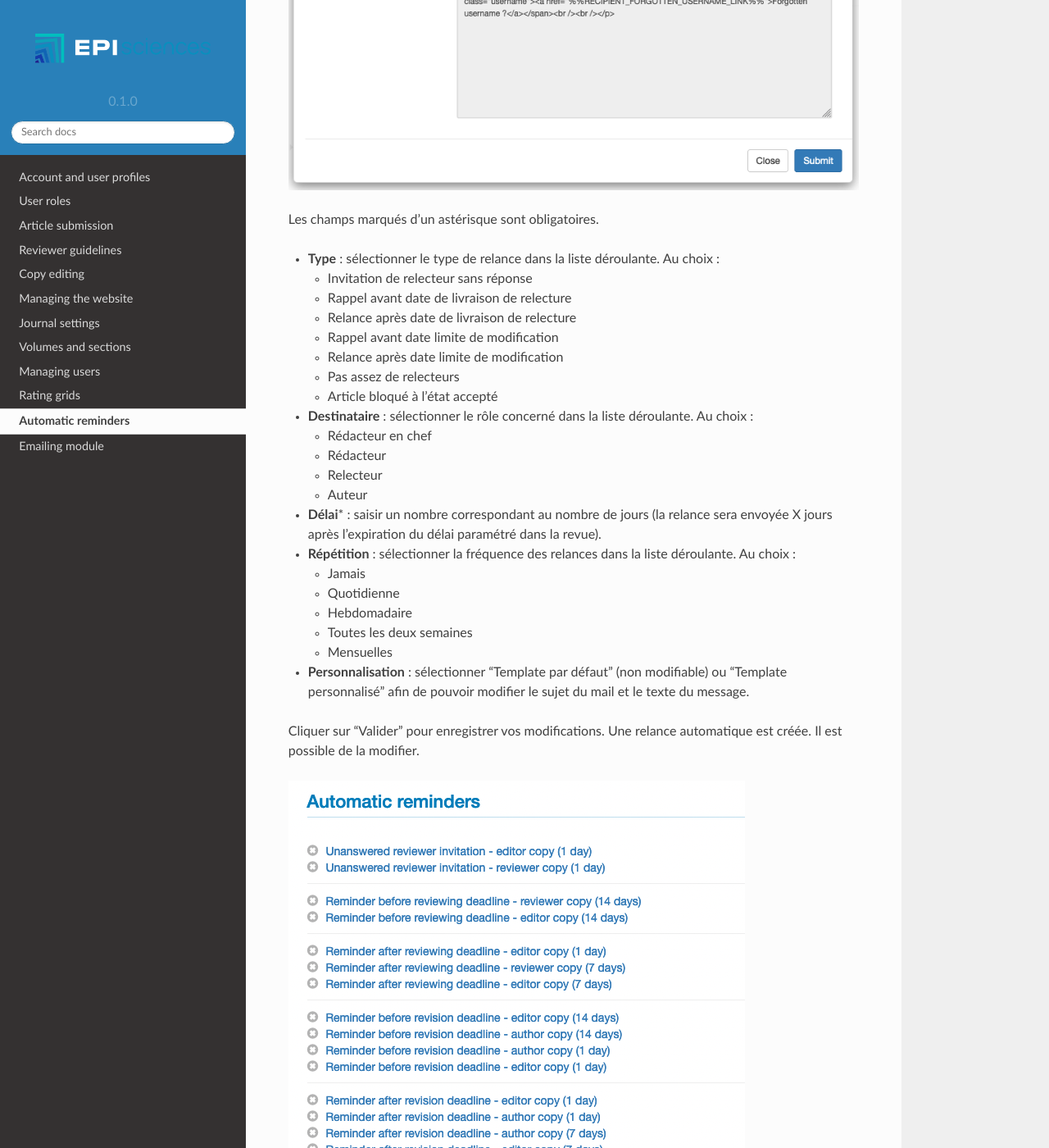
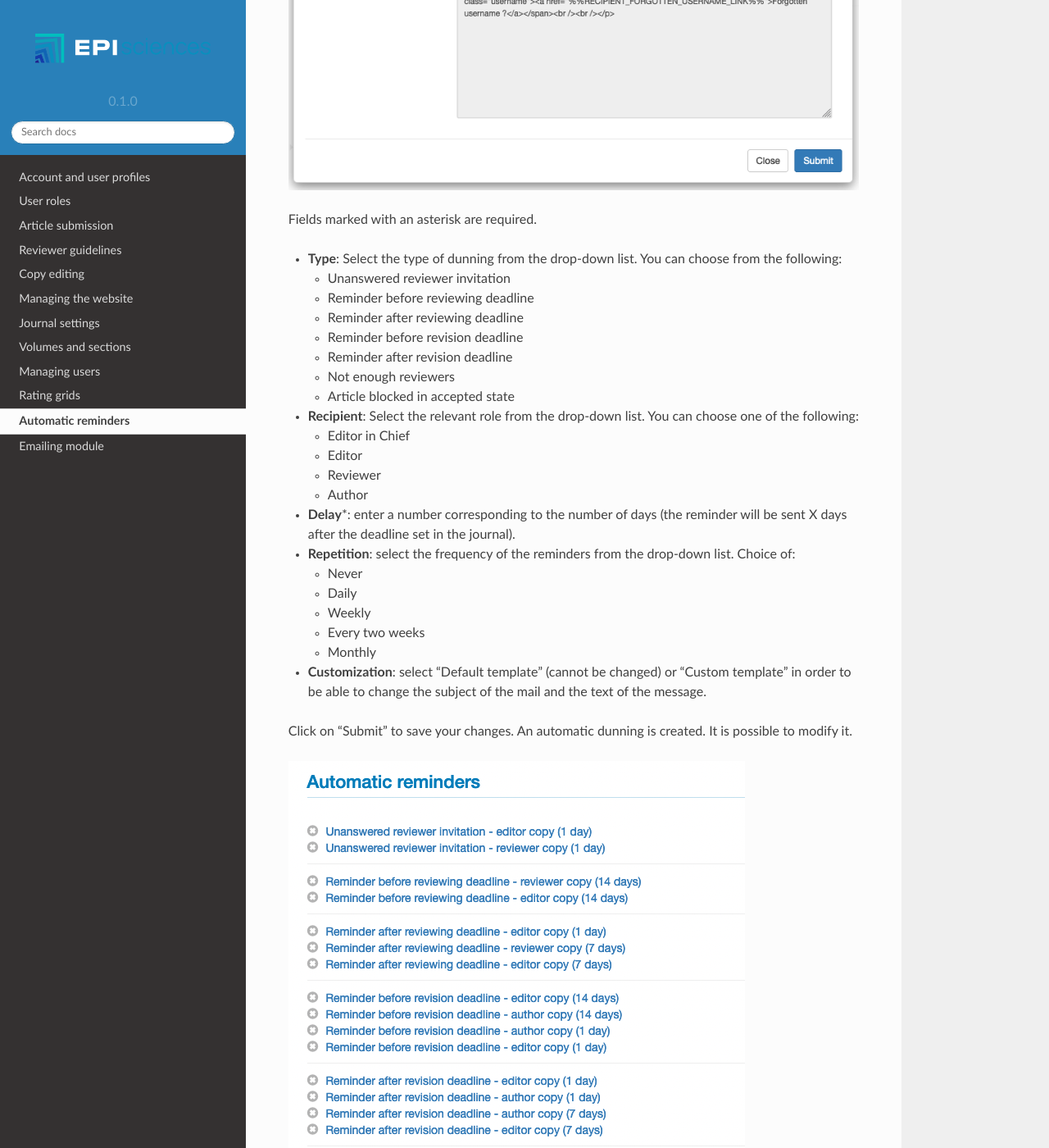
Before and after one commit to CCSDForge/episciences-documentation, a Sphinx documentation site: the page built from docs/source/reminders.md, in a window 1280 px wide and 1400 px high, scrolled down 1147 px. Shown: the whole window at 82% size. Built offline with Sphinx 7.4.7 and the Read the Docs theme 2.0.0, drawn with Linux system fonts in a browser that asks for light colours; pages that are not in the unit, such as notebooks, are missing from menus; some of the changed text lies outside the part shown.

Commit message:
add reminders.md

```diff
--- a/docs/source/reminders.md
+++ b/docs/source/reminders.md
@@ -1,50 +1,49 @@
 # Automatic reminders
-> **Rôles** : administrateur, rédacteur, rédacteur en chef, secrétaire de rédaction
+> **Rights**: Administrator, Editor, Editor in Chief, Editorial secretary
 
-Pour créer et paramétrer les relances, aller dans : Gérer la revue > Mails > Relances automatiques.
+To create and set up the reminders, go to: Journal management > Mail > Automatic reminders.
 
-Le lancement des relances automatiques fonctionne à partir  :
-+ Des délais paramétrés pour la revue (voir Gérer la revue > Paramètres > Paramètres notification) ;
-+ Des paramétrages des rappels.
+The automatic dunning process is based on:
++ The deadlines set for the journal (see Journal management > Journal > Settings : Notification Settings);
++ Reminder settings.
 
-Trois types de relance sont proposés :
-1. **Invitation de relecteur sans réponse** : permet de relancer un relecteur qui n’a pas répondu à une invitation.
-2. **Rappel avant date de livraison de relecture** : permet de rappeler la date limite à un relecteur qui a accepté l’invitation.
-3. **Rappel après date de livraison de relecture** : permet de relancer un relecteur ayant accepté l’invitation mais
-   qui a dépassé le délai.
+Three types of reminder are available:
+1. **Unanswered proofreader invitation**: to remind a proofreader who has not responded to an invitation;
+2. **Reminder before proofreading delivery date**: to remind a proofreader who has accepted the invitation of the deadline;
+3. **Reminder after proofreading delivery date**: allows you to remind a proofreader who has accepted the invitation but who has missed the deadline.
 
-Pour paramétrer, cliquer sur “Créer une relance automatique”. Un écran s’affiche avec une liste de paramètres à définir pour les types de relances souhaitées.
+To set up, click on “Add a new reminder”. A screen appears with a list of parameters to be defined for the desired dunning types.
 
-![Alt text](img/reminders-1.png "Créer une relance automatique : formulaire")
+![Alt text](img/reminders-1.png "Add a new reminder: form")
 
-Les champs marqués d’un astérisque sont obligatoires.
+Fields marked with an asterisk are required.
 
-+ **Type** : sélectionner le type de relance dans la liste déroulante. Au choix :
-  + Invitation de relecteur sans réponse
-  + Rappel avant date de livraison de relecture
-  + Relance après date de livraison de relecture
-  + Rappel avant date limite de modification
-  + Relance après date limite de modification
-  + Pas assez de relecteurs
-  + Article bloqué à l’état accepté
-+ **Destinataire** : sélectionner le rôle concerné dans la liste déroulante. Au choix :
-  + Rédacteur en chef
-  + Rédacteur
-  + Relecteur
-  + Auteur
-+ **Délai*** : saisir un nombre correspondant au nombre de jours (la relance sera envoyée X jours après l’expiration du délai paramétré dans la revue).
-+ **Répétition** : sélectionner la fréquence des relances dans la liste déroulante. Au choix :
-  + Jamais
-  + Quotidienne
-  + Hebdomadaire
-  + Toutes les deux semaines
-  + Mensuelles
-+ **Personnalisation** : sélectionner “Template par défaut” (non modifiable) ou “Template personnalisé” afin de pouvoir modifier le sujet du mail et le texte du message.
++ **Type**: Select the type of dunning from the drop-down list. You can choose from the following:
+  + Unanswered reviewer invitation
+  + Reminder before reviewing deadline
+  + Reminder after reviewing deadline
+  + Reminder before revision deadline
+  + Reminder after revision deadline
+  + Not enough reviewers
+  + Article blocked in accepted state
++ **Recipient**: Select the relevant role from the drop-down list. You can choose one of the following:
+  + Editor in Chief
+  + Editor
+  + Reviewer
+  + Author
++ **Delay***: enter a number corresponding to the number of days (the reminder will be sent X days after the deadline set in the journal).
++ **Repetition**: select the frequency of the reminders from the drop-down list. Choice of:
+  + Never
+  + Daily
+  + Weekly
+  + Every two weeks
+  + Monthly
++ **Customization**: select “Default template” (cannot be changed) or “Custom template” in order to be able to change the subject of the mail and the text of the message.
 
-Cliquer sur “Valider” pour enregistrer vos modifications. Une relance automatique est créée. Il est possible de la modifier.
+Click on “Submit” to save your changes. An automatic dunning is created. It is possible to modify it.
 
-![Alt text](img/reminders-2.png "Créer une relance automatique : liste des relances")
+![Alt text](img/reminders-2.png "Automatic reminders: list of reminders")
 
-Les envois de rappels automatiques sont effectués tous les jours à 00:00.
+Automatic reminders are sent every day at 00:00.
 
-Les messages sont consultables dans l’historique des mails : Gérer la revue >  Mails > Historique.
+The messages can be viewed in the mail history: Journal management > Mail > History.
```
